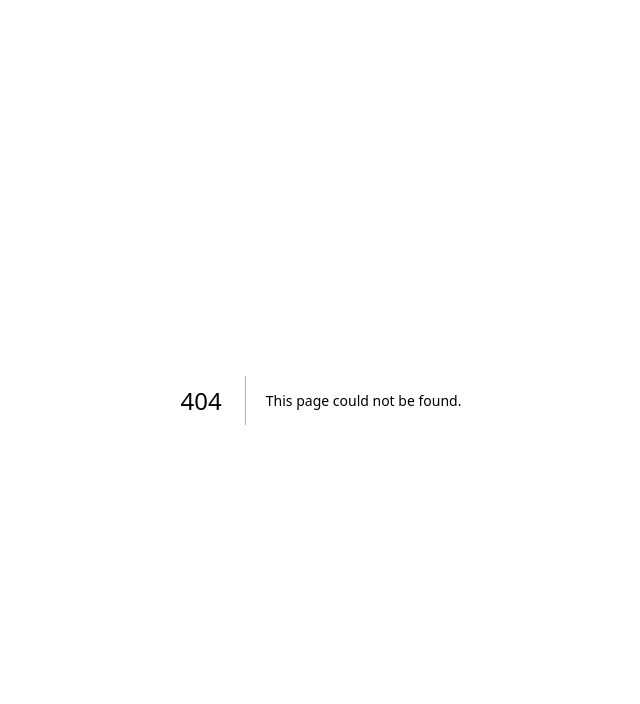
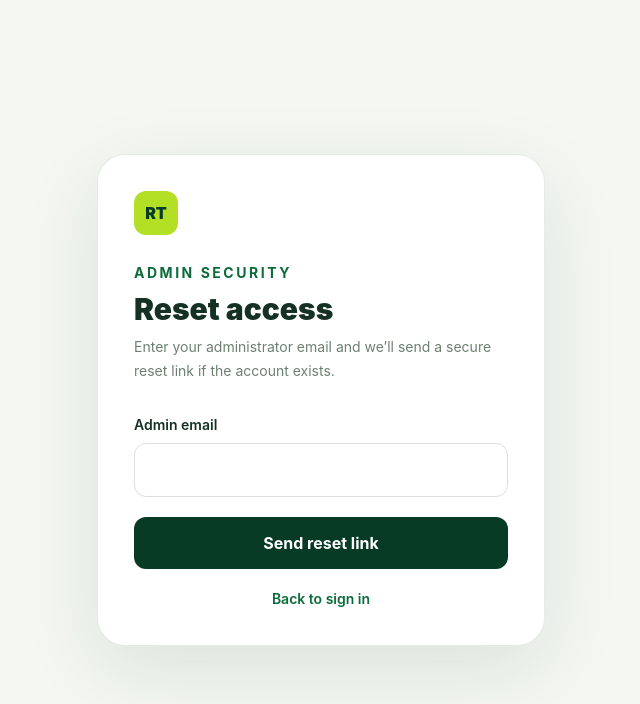
Before and after one commit to Shahzadkhanks19/rani-tours, a Next.js app: page /admin/forgot-password in a window 1280 px wide. Before the commit this address had no page. Shown: the top 704 px of the page, without its empty margins (319-959 px from the left). Built offline with nearby package versions, Linux system fonts and the light colour scheme.

Commit message:
feat: add forgot password page

```diff
--- /dev/null
+++ b/app/admin/forgot-password/page.tsx
@@ -0,0 +1,18 @@
+import type { Metadata } from "next";
+import { ForgotPasswordForm } from "@/components/admin/admin-recovery-forms";
+
+export const metadata: Metadata = { title: "Forgot Admin Password" };
+
+export default function ForgotPasswordPage() {
+  return (
+    <main className="flex min-h-screen items-center justify-center bg-[#f4f7f2] p-5">
+      <section className="w-full max-w-md rounded-[28px] border border-[#143124]/10 bg-white p-6 shadow-[0_24px_80px_rgba(20,49,36,0.10)] sm:p-9">
+        <div className="mb-7 grid size-11 place-items-center rounded-xl bg-[#b3df24] font-black text-[#073b25]">RT</div>
+        <p className="text-sm font-bold uppercase tracking-[0.18em] text-[#0b6b3a]">Admin Security</p>
+        <h1 className="mt-2 text-3xl font-black">Reset access</h1>
+        <p className="mb-8 mt-2 text-sm leading-6 text-[#6d806f]">Enter your administrator email and we’ll send a secure reset link if the account exists.</p>
+        <ForgotPasswordForm />
+      </section>
+    </main>
+  );
+}
```
